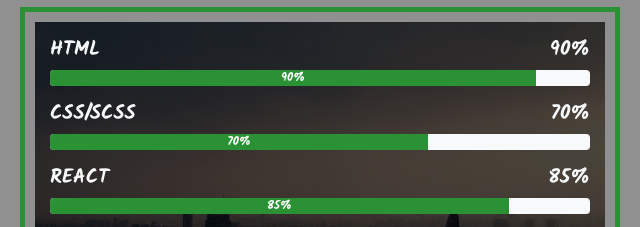
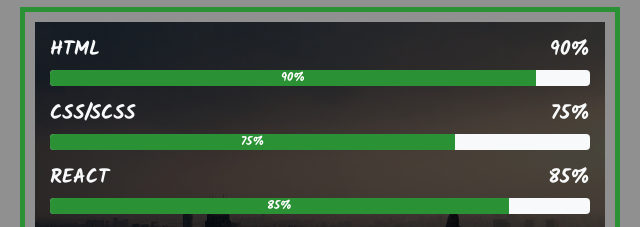
Before and after one commit to mrinmoymsarkar/mrinmoymsarkar.github.io, a plain HTML site: page index.html in a window 1280 px wide. Shown: the part 2586-2813 px from the top of the page, 35-675 px from the left. Drawn offline with nearby package versions, Linux system fonts and the light colour scheme.

Commit message:
text update

```diff
--- a/index.html
+++ b/index.html
@@ -306,10 +306,10 @@
             <!--           html-->
 
             <div class="bar my-3">
-              <h5 class="text-light text-uppercase d-flex justify-content-between">css/scss<span>70%</span></h5>
+              <h5 class="text-light text-uppercase d-flex justify-content-between">css/scss<span>75%</span></h5>
               <div class="progress bg-light">
 
-                <div class="progress-bar" role="progressbar" style="width: 70%;" aria-valuenow="25" aria-valuemin="0" aria-valuemax="100">70%</div>
+                <div class="progress-bar" role="progressbar" style="width: 75%;" aria-valuenow="25" aria-valuemin="0" aria-valuemax="100">75%</div>
               </div>
             </div>
             <!--           end of html -->
```
